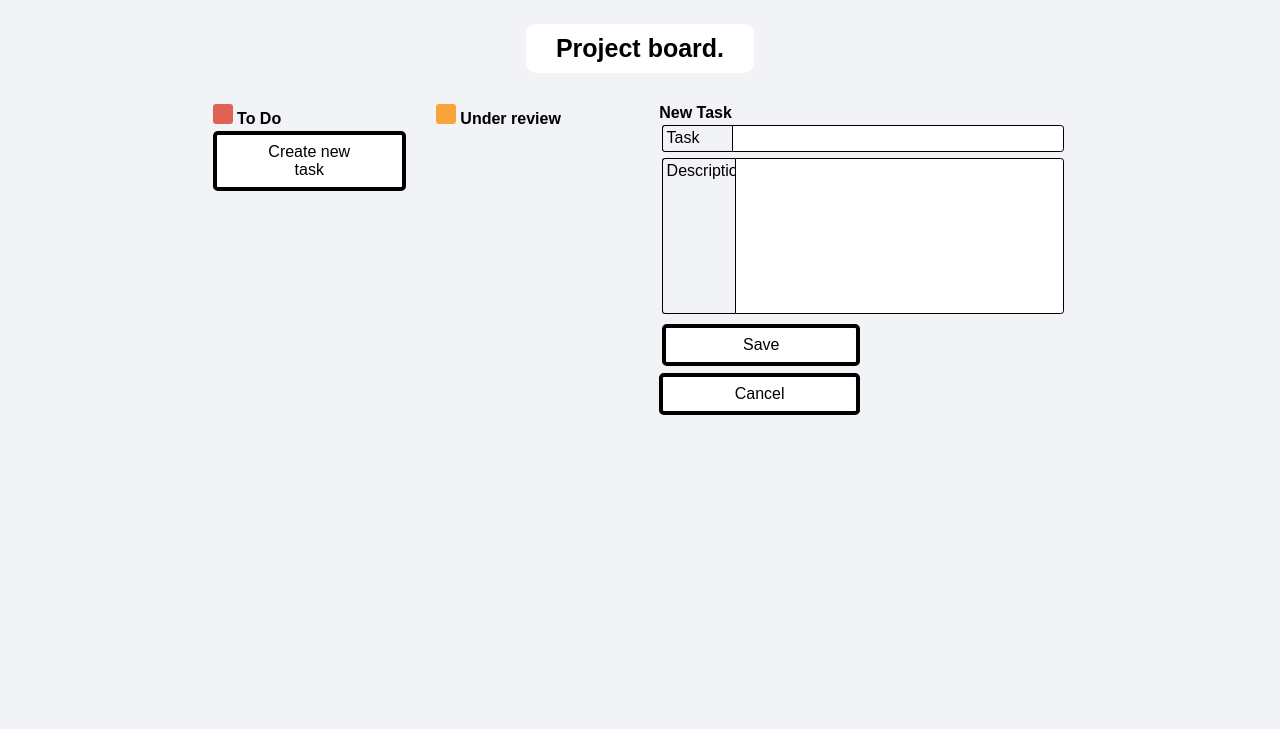
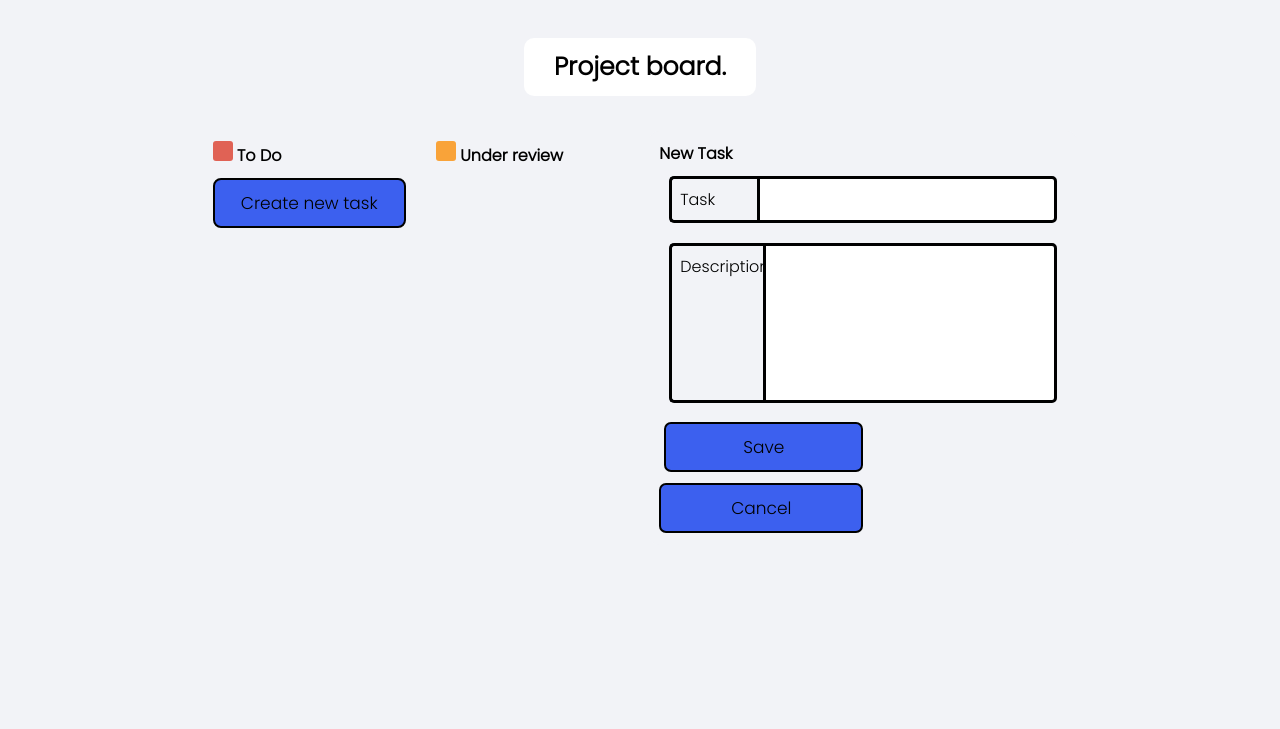
Before and after one commit to naomi-morse/studbud1, a website: page public/kanban.html in a window 1280 px wide. Both pictures are taken after a click on the button "Create new task". Shown: the top 729 px of the page. Drawn offline with Linux system fonts and the light colour scheme.

Commit message:
updated kanban

```diff
--- a/public/kanban.css
+++ b/public/kanban.css
@@ -13,7 +13,7 @@ body{
   padding-bottom: 300px;
 }
 
-  .kanban-heading {
+.heading {
   display: flex;
   flex-direction: row;
   justify-content: center;
@@ -25,15 +25,15 @@ body{
   justify-content: space-between;
 }
 
-  .kanban-heading-text {
+.heading-text {
   font-size: 25px;
   background-color: rgb(255, 255, 255);
   padding: 10px 30px;
   border-radius: 10px;
-    margin: 1rem;
+  margin: 30px;
 }
 
-  .kanban-block,
+.kanban,
 .create-new-task-block {
   padding: 10px;
   width: 30.5%;
@@ -77,7 +77,7 @@ body{
 
 .task {
   background-color: white;
-    margin: 0.2rem 0rem 0.3rem 0rem;
+  margin: 10px 0px 20px 0px;
   border-radius: 10px;
   padding: 25px;
 }
@@ -87,14 +87,14 @@ body{
 }
 
 #task-button {
-    margin: 0.2rem 0rem 0.1rem 0rem;
-    background-color: white;
+  margin: 10px 0px 5px 0px;
+  background-color: rgb(60, 96, 239);
   border-radius: 2px;
   width: 100%;
-    border: 4px solid black;
-    padding: 0.5rem 2.7rem;
-    border-radius: 0.3rem;
-    font-size: 1rem;
+  border: 2px solid black;
+  padding: 10px 20px;
+  border-radius: 8px;
+  font-size: 17px;
   font-family: 'Hind', sans-serif;
   font-family: 'Poppins', sans-serif;
 }
@@ -115,21 +115,21 @@ body{
 .form-row {
   display: flex;
   flex-direction: row;
-    margin: 0.2rem;
+  margin: 10px;
 }
 
 .form-row-label {
   width: 15%;
-    padding: 0.2rem;
-    padding-right: 0.5rem;
-    border: 0.1rem solid black;
+  padding: 8px;
+  padding-right: 25px;
+  border: solid black;
   border-right: 0;
-    border-radius: 0.2rem 0rem 0rem 0.2rem;
+  border-radius: 5px 0px 0px 5px;
 }
 
 .form-row-input {
-    border: 0.1rem solid black;
-    border-radius: 0rem 0.2rem 0.2rem 0rem;
+  border: solid black;
+  border-radius: 0px 5px 5px 0px;
   width: 85%;
 }
 
@@ -141,24 +141,20 @@ body{
   display: flex;
   flex-direction: row;
   justify-content: space-between;
-    margin: 0.2rem;
+  margin: 5px;
 }
 
-  #edit-button,
+
 #save-button,
 #cancel-button {
-    margin: 0.2rem 0rem 0.1rem 0rem;
-    background-color: white;
-    border-radius: 0.2rem;
-    width: 49.2%;
-    border: 0.25rem solid black;
-    padding: 0.5rem 2.7rem;
-    border-radius: 0.3rem;
-    font-size: 1rem;
+  margin: 4px 0px 2px 0px;
+  background-color: rgb(60, 96, 239);
+  border-radius: 5px;
+  width: 50%;
+  border: 2px solid black;
+  padding: 10px 30px;
+  border-radius: 7px;
+  font-size: 17px;
   font-family: 'Hind', sans-serif;
   font-family: 'Poppins', sans-serif;
 }
-
-  #edit-button {
-    display: none;
-  }
--- a/public/kanban.html
+++ b/public/kanban.html
@@ -7,17 +7,22 @@
     <title>Document</title>
     <link href="kanban.css" rel="stylesheet">
 </head>
+
+<style>
+  @import url('https://fonts.googleapis.com/css2?family=Hind:wght@700&family=Poppins:wght@300&display=swap')
+</style>
+
 <body>
     <div class="container">
-		<div class="kanban-heading">
-			<strong class="kanban-heading-text">Project board.</strong>
+		<div class="heading">
+			<strong class="heading-text">Project board.</strong>
 		</div>
 
 		<div class="kanban-board">
 
 
 <!--       TO DO -->
-			<div class="kanban-block" id="todo" ondragover="allowDrop(event)" ondrop="drop(event)">
+			<div class="kanban" id="todo" ondragover="allowDrop(event)" ondrop="drop(event)">
         <div class="square"></div>
 				<strong>To Do</strong>
 				<div class="task-button-block">
@@ -26,19 +31,19 @@
 			</div>
 
       <!--   IN PROGRESS -->
-			<div class="kanban-block" id="inprogress" ondragover="allowDrop(event)" ondrop="drop(event)">
+			<div class="kanban" id="inprogress" ondragover="allowDrop(event)" ondrop="drop(event)">
         <div class="square1"></div>
 				<strong>In Progress</strong>
 			</div>
 
       <!--      Under review-->
-			<div class="kanban-block" id="underreview" ondragover="allowDrop(event)" ondrop="drop(event)">
+			<div class="kanban" id="underreview" ondragover="allowDrop(event)" ondrop="drop(event)">
         <div class="square2"></div>
 				<strong>Under review</strong>
 			</div>
 
       <!--       DONE -->
-			<div class="kanban-block" id="done" ondragover="allowDrop(event)" ondrop="drop(event)">
+			<div class="kanban" id="done" ondragover="allowDrop(event)" ondrop="drop(event)">
         <div class="square3"></div>
 				<strong>Done</strong>
 			</div>
@@ -46,11 +51,14 @@
 <!--     CREATE NEW TASK -->
 			<div class="create-new-task-block" id="create-new-task-block">
 				<strong>New Task</strong> <span class="form-row"><label class="form-row-label" for="task-name">Task</label> <input class="form-row-input" id="task-name" name="task-name" type="text"></span> <span class="form-row"><label class="form-row-label" for="task-name">Description</label>
-				<textarea class="form-row-input" cols="70" id="task-description" name="task-description" rows="10"></textarea></span> <span class="form-row-buttons"><button id="edit-button" onclick="editTask()"><span class="form-row-buttons">Edit</span> <button id="save-button" onclick="saveTask()">Save</button></button></span> <button id="cancel-button" onclick="createTask()">Cancel </button>
+				<textarea class="form-row-input" cols="70" id="task-description" name="task-description" rows="10"></textarea></span> <span class="form-row-buttons"><button id="save-button" onclick="saveTask()">Save</button></button></span> <button id="cancel-button" onclick="createTask()">Cancel </button>
 			</div>
 		</div>
 
 	</div>
+
+
+<!-- TASK LIST -->
 
   <div>
       <form id="taskform">
```
Also changed, not shown: public/index.html (+5 -0 lines), public/time.css (added), public/time.html (added), public/time.js (added). Lines whose indentation alone changed are shown as unchanged.
